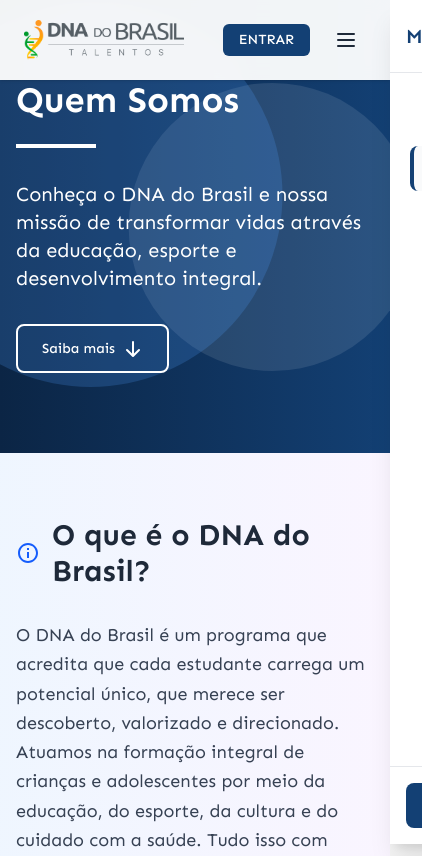
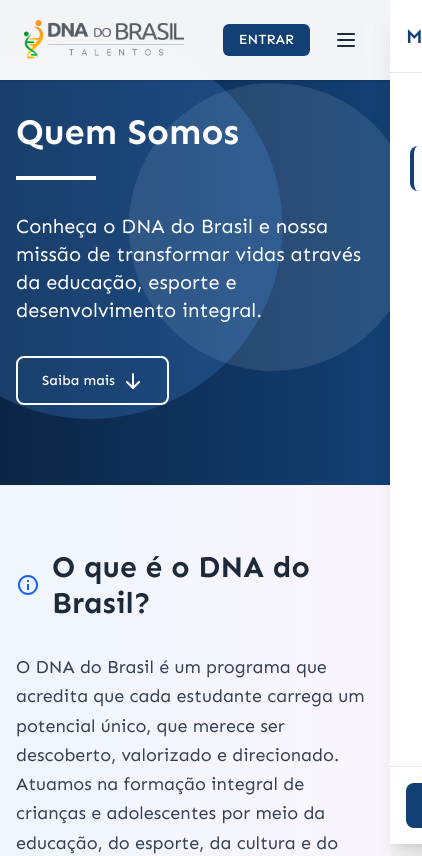
Before and after one commit to FelipeFMedeiros/Site-DNA-do-Brasil, a React (Vite) app: page /quem-somos in a window 390 px wide. Shown: the top 856 px of the page, 422 px wide, since content can reach past the window. Built offline with nearby package versions, Linux system fonts and the light colour scheme.

Commit message:
Ajustes de responsividade em "Quem Somos"

```diff
--- a/src/components/sections/QuemSomos/DimensoesInfoGrafico.tsx
+++ b/src/components/sections/QuemSomos/DimensoesInfoGrafico.tsx
@@ -163,9 +163,9 @@
                     })}
                 </div>
 
-                {/* Versão responsiva para telas menores */}
-                <div className="md:hidden mt-16">
-                    <div className="grid grid-cols-2 gap-4">
+                {/* Descrição das dimensões */}
+                <div className="mt-16">
+                    <div className="grid grid-cols-1 md:grid-cols-2 gap-4">
                         {dimensoes.map((dimensao) => (
                             <motion.div
                                 key={`mobile-${dimensao.id}`}
--- a/src/pages/QuemSomos.tsx
+++ b/src/pages/QuemSomos.tsx
@@ -8,7 +8,7 @@
 
 const QuemSomos: React.FC = () => {
     return (
-        <div className="min-h-screen bg-gray-50">
+        <div className="min-h-screen bg-gray-50 overflow-x-hidden">
             {/* Hero Section - Modificado para tema azul */}
             <motion.div
                 className="relative bg-gradient-to-r from-[#0B2545] to-[#134074] text-white py-20 md:py-32 px-4 sm:px-6 lg:px-8 overflow-hidden"
@@ -36,7 +36,7 @@
 
                 <div className="max-w-7xl mx-auto relative z-10">
                     <motion.h1
-                        className="text-4xl md:text-5xl lg:text-6xl font-bold mb-6"
+                        className="text-4xl md:text-5xl lg:text-6xl font-bold mb-6 mt-8"
                         initial={{ y: -50, opacity: 0 }}
                         animate={{ y: 0, opacity: 1 }}
                         transition={{ duration: 0.6, delay: 0.2 }}
```
